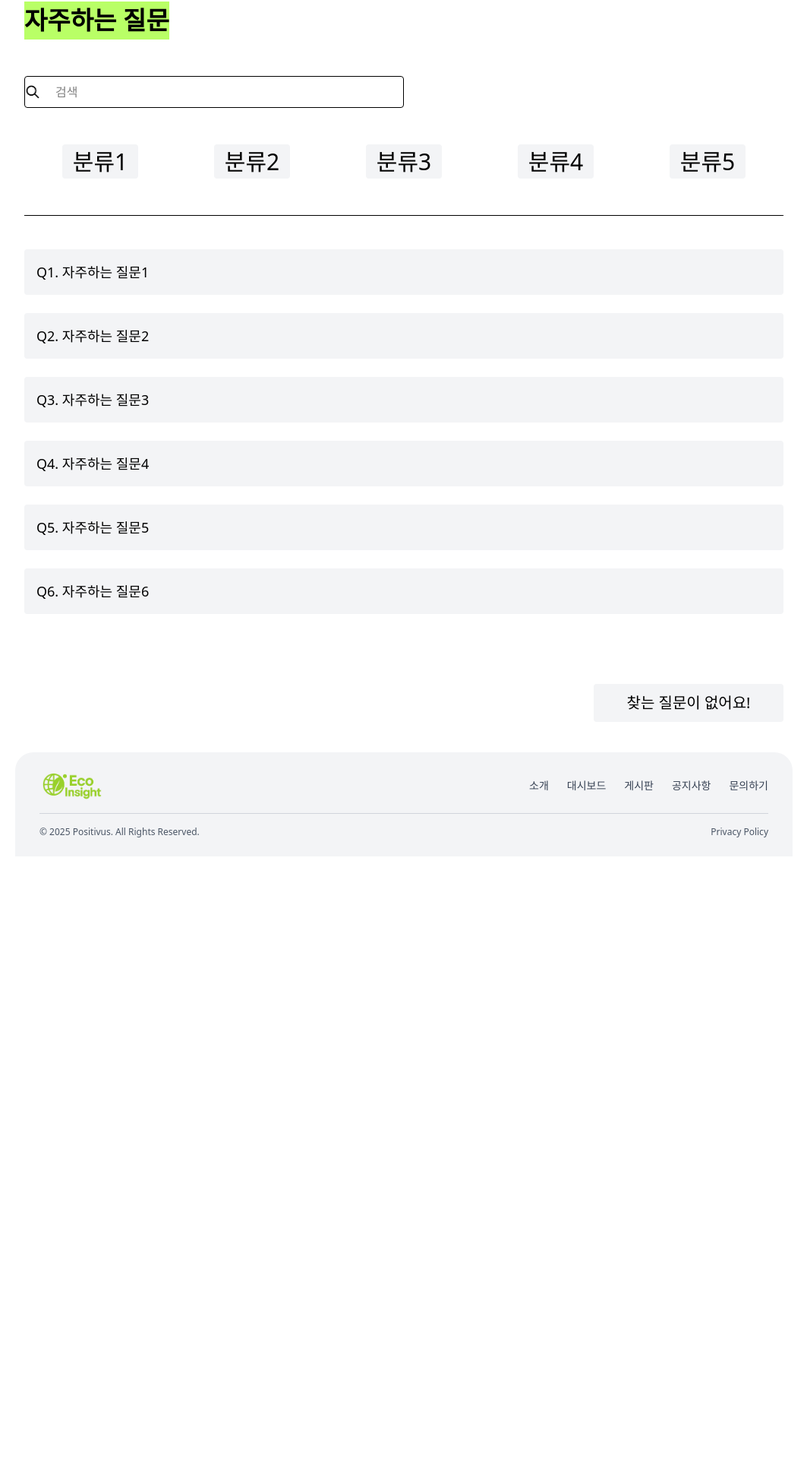
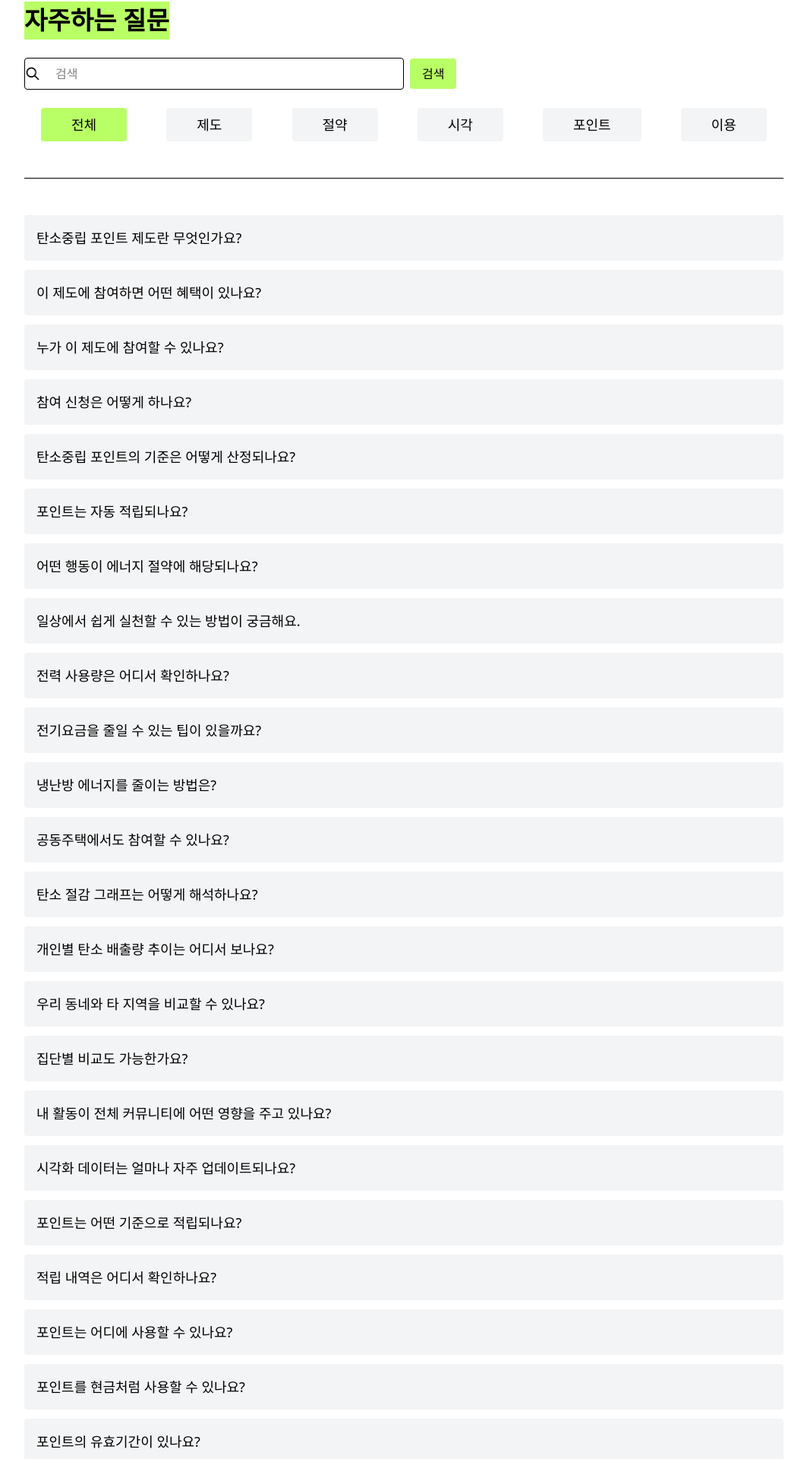
Before and after one commit to holelung/EcoInsight, a React (Vite) app in the folder frontend/eco-insight/: page /frequencyAskPage in a window 1280 px wide. Shown: the part 106-2026 px from the top of the page at 76% size, without its empty margins (108-1171 px from the left). Before the commit the page ends 1233 px from the top, so only its background shows below. Built offline with nearby package versions, Linux system fonts and the light colour scheme.

Commit message:
20250421

```diff
--- a/frontend/eco-insight/src/components/Ask/FrequencyAskPage.jsx
+++ b/frontend/eco-insight/src/components/Ask/FrequencyAskPage.jsx
@@ -1,24 +1,39 @@
 import { useState } from "react";
 import { useNavigate } from "react-router-dom";
 import { Title } from "../../styles/Styles";
-import "./Ask.css";
+import { faqList } from "./faqList";
 
-const faqList = [
-  { question: "Q1. 자주하는 질문1", answer: "A1. DB에서 가져와야 해요" },
-  { question: "Q2. 자주하는 질문2", answer: "A2. DB에서 가져와야 해요" },
-  { question: "Q3. 자주하는 질문3", answer: "A3. DB에서 가져와야 해요" },
-  { question: "Q4. 자주하는 질문4", answer: "A4. DB에서 가져와야 해요" },
-  { question: "Q5. 자주하는 질문5", answer: "A5. DB에서 가져와야 해요" },
-  { question: "Q6. 자주하는 질문6", answer: "A6. DB에서 가져와야 해요" },
+const categories = [
+  { label: "전체", value: "all" },
+  { label: "제도", value: "policy" },
+  { label: "절약", value: "practice" },
+  { label: "시각", value: "visual" },
+  { label: "포인트", value: "point" },
+  { label: "이용", value: "usage" },
 ];
 
 const FrequencyAskPage = () => {
   const navi = useNavigate();
   const [openIndex, setOpenIndex] = useState(null);
+  const [selectedCategory, setSelectedCategory] = useState("all");
+  const [searchInput, setSearchInput] = useState("");
+  const [searchTerm, setSearchTerm] = useState("");
 
   const toggleAnswer = (index) => {
     setOpenIndex(openIndex === index ? null : index);
   };
+
+  const searchQuestion = () => {};
+
+  const filteredList = faqList.filter((faq) => {
+    const matchCategory =
+      selectedCategory === "all" || faq.category === selectedCategory;
+    const keyword = searchTerm.toLowerCase();
+    const matchSearch =
+      faq.question.toLowerCase().includes(keyword) ||
+      faq.answer.toLowerCase().includes(keyword);
+    return matchCategory && matchSearch;
+  });
 
   return (
     <div className="max-w-[1000px] mx-auto p-10FA-container">
@@ -28,34 +43,54 @@ const FrequencyAskPage = () => {
       <input
         type="text"
         placeholder="검색"
-        className="mt-6 mb-6 pl-10 pr-4 py-2 w-[500px] text-base border border-black rounded bg-[url('/assets/돋보기.png')] bg-no-repeat bg-[length:20px_20px] bg-left bg-[10px_center]"
+        className="pl-10 pr-4 py-2 w-[500px] border border-black rounded bg-[url('/assets/돋보기.png')] bg-no-repeat bg-[length:20px_20px] bg-left bg-[10px_center]"
+        value={searchInput}
+        onChange={(e) => setSearchInput(e.target.value)}
+        onKeyDown={(e) => {
+          if (e.key === "Enter") {
+            setSearchTerm(searchInput.trim());
+          }
+        }}
       />
+
+      <button
+        onClick={() => setSearchTerm(searchInput.trim())}
+        className="ml-2 px-4 py-2 bg-main text-black rounded hover:cursor-pointer"
+      >
+        검색
+      </button>
       <br />
       <br />
-      <div className="flex justify-around mb-6">
-        {[1, 2, 3, 4, 5].map((num) => (
+      <div className="flex justify-around flex-wrap gap-2 mb-6">
+        {categories.map((cat) => (
           <button
-            key={num}
-            className="w-[100px] text-[30px] bg-gray-100 rounded hover:cursor-pointer"
+            key={cat.value}
+            onClick={() => setSelectedCategory(cat.value)}
+            className={`px-10 py-2 text-lg rounded
+              ${
+                selectedCategory === cat.value
+                  ? "bg-main text-black"
+                  : "bg-gray-100 hover:bg-gray-200"
+              }`}
           >
-            분류{num}
+            {cat.label}
           </button>
         ))}
       </div>
       <br />
-      <hr />
+      <hr className="mb-6" />
       <br />
-      <div className="mb-6">
-        {faqList.map((faq, index) => (
+      <div className="flex flex-col gap-3">
+        {filteredList.map((faq, index) => (
           <div key={index}>
             <button
-              className="w-full mb-1 p-4 text-lg text-left bg-gray-100 rounded hover:bg-gray-200 my-5"
               onClick={() => toggleAnswer(index)}
+              className="w-full p-4 text-left text-lg bg-gray-100 rounded hover:bg-gray-200"
             >
               {faq.question}
             </button>
             {openIndex === index && (
-              <div className="p-4 bg-gray-50 border-l-4 border-blue-400 rounded-b text-base animate-fadeIn">
+              <div className="p-4 bg-gray-50 border-l-4 border-main rounded-b text-base animate-fadeIn">
                 {faq.answer}
               </div>
             )}
--- /dev/null
+++ b/frontend/eco-insight/src/components/Ask/faqList.jsx
@@ -0,0 +1,188 @@
+export const faqList = [
+  // 1. 탄소중립 포인트 제도
+  {
+    category: "policy",
+    question: "탄소중립 포인트 제도란 무엇인가요?",
+    answer:
+      "탄소중립 포인트 제도는 에너지 절약 활동을 통해 온실가스를 줄인 개인이나 기업에게 포인트를 부여하는 국가 지원 제도입니다.",
+  },
+  {
+    category: "policy",
+    question: "이 제도에 참여하면 어떤 혜택이 있나요?",
+    answer:
+      "포인트를 적립해 제휴된 가맹점에서 사용하거나, 상품으로 교환하거나, 기부할 수 있는 혜택이 주어집니다.",
+  },
+  {
+    category: "policy",
+    question: "누가 이 제도에 참여할 수 있나요?",
+    answer:
+      "전기, 수도, 도시가스를 사용하는 대한민국 국민 누구나 참여할 수 있습니다.",
+  },
+  {
+    category: "policy",
+    question: "참여 신청은 어떻게 하나요?",
+    answer:
+      "정부 공식 플랫폼 또는 본 커뮤니티에서 제공하는 참여 링크를 통해 온라인으로 신청할 수 있습니다.",
+  },
+  {
+    category: "policy",
+    question: "탄소중립 포인트의 기준은 어떻게 산정되나요?",
+    answer:
+      "과거 평균 에너지 사용량과 비교해 절감한 양을 기반으로 포인트가 계산됩니다.",
+  },
+  {
+    category: "policy",
+    question: "포인트는 자동 적립되나요?",
+    answer:
+      "매월 또는 분기 단위로 절감량이 확인되면 포인트가 자동으로 적립됩니다.",
+  },
+
+  // 2. 에너지 절약 실천 방법
+  {
+    category: "practice",
+    question: "어떤 행동이 에너지 절약에 해당되나요?",
+    answer:
+      "전등 끄기, 대기전력 차단, 냉난방 설정 온도 조절, 재사용 제품 사용 등이 포함됩니다.",
+  },
+  {
+    category: "practice",
+    question: "일상에서 쉽게 실천할 수 있는 방법이 궁금해요.",
+    answer:
+      "사용하지 않는 전자기기 플러그를 뽑고, 샤워 시간을 줄이며, 겨울철 내복 착용도 효과적인 방법입니다.",
+  },
+  {
+    category: "practice",
+    question: "전력 사용량은 어디서 확인하나요?",
+    answer:
+      "한국전력 사이버지점이나 아파트 관리비 명세서를 통해 월별 사용량을 확인할 수 있습니다.",
+  },
+  {
+    category: "practice",
+    question: "전기요금을 줄일 수 있는 팁이 있을까요?",
+    answer:
+      "대기전력 차단 콘센트 사용, 효율 1등급 가전제품 교체, 절전모드 활용이 효과적입니다.",
+  },
+  {
+    category: "practice",
+    question: "냉난방 에너지를 줄이는 방법은?",
+    answer:
+      "겨울철엔 외풍 차단, 여름엔 내부 온도보다 2~3도 높은 냉방 온도 설정이 절감에 도움됩니다.",
+  },
+  {
+    category: "practice",
+    question: "공동주택에서도 참여할 수 있나요?",
+    answer:
+      "네, 각 세대별 에너지 절감량을 기준으로 참여가 가능하며, 관리사무소를 통해 확인할 수 있습니다.",
+  },
+
+  // 3. 시각화 및 데이터 해석
+  {
+    category: "visual",
+    question: "탄소 절감 그래프는 어떻게 해석하나요?",
+    answer:
+      "절감량이 클수록 그래프가 높게 나타나며, 특정 시기나 활동 후 효과를 직관적으로 확인할 수 있습니다.",
+  },
+  {
+    category: "visual",
+    question: "개인별 탄소 배출량 추이는 어디서 보나요?",
+    answer: "마이페이지 또는 대시보드에서 월별, 분기별 데이터가 제공됩니다.",
+  },
+  {
+    category: "visual",
+    question: "우리 동네와 타 지역을 비교할 수 있나요?",
+    answer:
+      "커뮤니티 내 '지역 비교' 메뉴에서 평균 배출량과 절감량 데이터를 확인할 수 있습니다.",
+  },
+  {
+    category: "visual",
+    question: "집단별 비교도 가능한가요?",
+    answer:
+      "학교, 아파트, 기업 단위 등으로 분류해 참여율과 절감률을 비교할 수 있는 기능이 제공됩니다.",
+  },
+  {
+    category: "visual",
+    question: "내 활동이 전체 커뮤니티에 어떤 영향을 주고 있나요?",
+    answer:
+      "개인의 절감 기여도가 전체 배출량 중 몇 %에 해당하는지 시각화로 보여집니다.",
+  },
+  {
+    category: "visual",
+    question: "시각화 데이터는 얼마나 자주 업데이트되나요?",
+    answer:
+      "매월 말일 기준으로 데이터가 자동 업데이트되며, 일부 항목은 실시간 반영됩니다.",
+  },
+
+  // 4. 포인트 적립 및 사용
+  {
+    category: "point",
+    question: "포인트는 어떤 기준으로 적립되나요?",
+    answer:
+      "절감량(kWh, ㎥ 등)과 정부가 정한 산정 기준에 따라 포인트가 자동 계산됩니다.",
+  },
+  {
+    category: "point",
+    question: "적립 내역은 어디서 확인하나요?",
+    answer: "마이페이지 > 포인트 내역 메뉴에서 확인 가능합니다.",
+  },
+  {
+    category: "point",
+    question: "포인트는 어디에 사용할 수 있나요?",
+    answer:
+      "기프티콘, 지역 화폐, 환경 관련 제품 구매 등 다양한 방식으로 사용할 수 있습니다.",
+  },
+  {
+    category: "point",
+    question: "포인트를 현금처럼 사용할 수 있나요?",
+    answer:
+      "일부 제휴처에서는 현금처럼 사용 가능하지만, 대부분은 상품권 형태로 제공됩니다.",
+  },
+  {
+    category: "point",
+    question: "포인트의 유효기간이 있나요?",
+    answer: "일반적으로 2년간 유효하며, 만료 전 알림을 제공합니다.",
+  },
+  {
+    category: "point",
+    question: "포인트를 기부할 수 있나요?",
+    answer:
+      "환경단체나 기후 관련 기금에 기부할 수 있는 기능이 제공될 예정입니다.",
+  },
+
+  // 5. 사이트 이용 및 기술지원
+  {
+    category: "usage",
+    question: "커뮤니티에 글이나 댓글을 남기려면 어떻게 하나요?",
+    answer:
+      "회원가입 후 로그인하면 자유게시판, 팁 공유 게시판 등에서 활동하실 수 있습니다.",
+  },
+  {
+    category: "usage",
+    question: "비밀번호를 잊어버렸어요. 어떻게 해야 하나요?",
+    answer:
+      "로그인 페이지의 '비밀번호 찾기' 기능을 통해 본인 확인 후 재설정 가능합니다.",
+  },
+  {
+    category: "usage",
+    question: "로그인은 꼭 해야 하나요?",
+    answer:
+      "일부 기능은 비회원도 열람 가능하지만, 포인트 확인 및 활동 기록은 로그인 후 이용 가능합니다.",
+  },
+  {
+    category: "usage",
+    question: "모바일에서도 기능을 모두 사용할 수 있나요?",
+    answer:
+      "네, 반응형 웹으로 제작되어 대부분의 모바일 환경에서 모든 기능을 이용할 수 있습니다.",
+  },
+  {
+    category: "usage",
+    question: "사이트 접속이 느리거나 멈춰요. 어떻게 해결하나요?",
+    answer:
+      "인터넷 연결을 확인하거나 브라우저 캐시를 삭제해보세요. 그래도 문제 지속 시 문의 바랍니다.",
+  },
+  {
+    category: "usage",
+    question: "오류를 제보하거나 피드백을 남기고 싶어요.",
+    answer:
+      "고객센터 메뉴 또는 '의견 보내기' 버튼을 통해 제보하실 수 있습니다.",
+  },
+];
```
